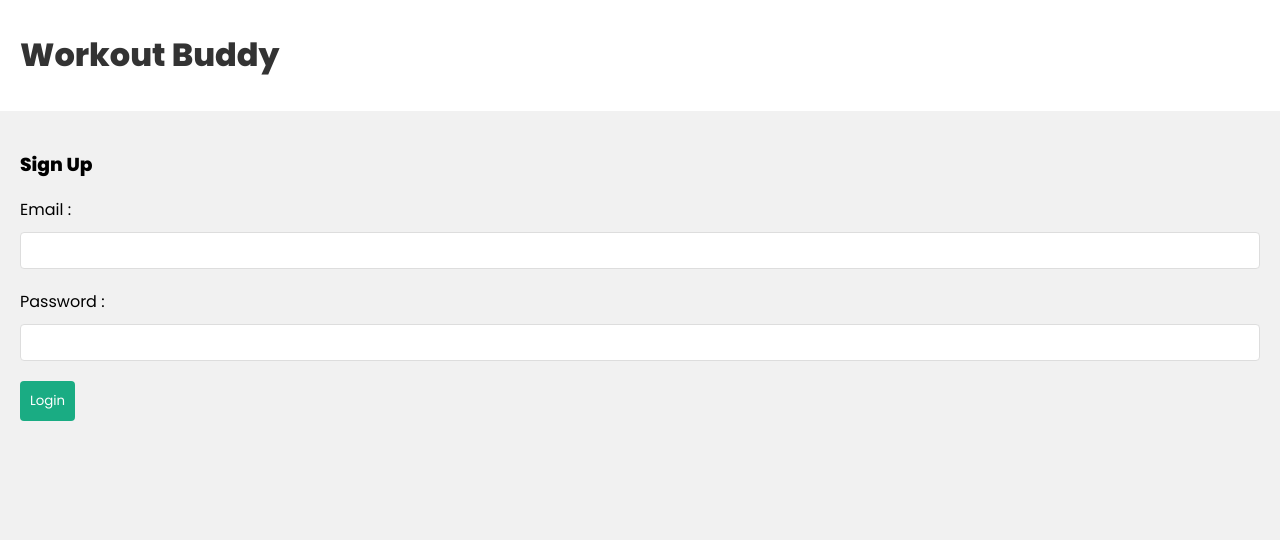
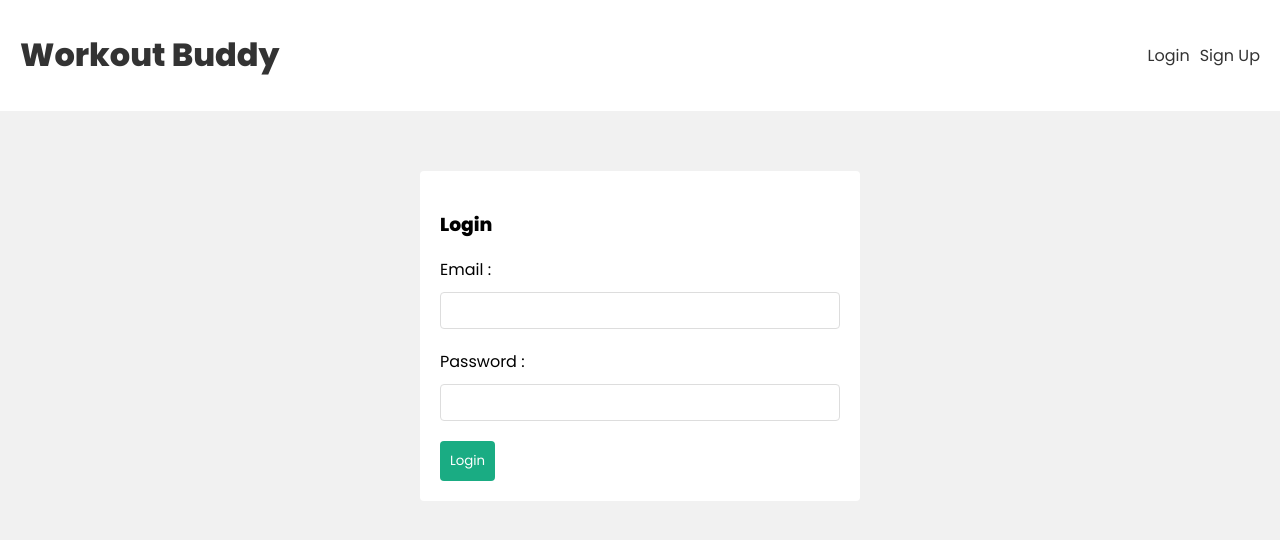
Before and after one commit to rustiandacodes/fullstack-mern-basic, a React (Create React App) app in the folder clients/: page /login in a window 1280 px wide. Shown: the top 540 px of the page. Built offline with nearby package versions, Linux system fonts and the light colour scheme.

Commit message:
added useSignup

```diff
--- a/clients/src/components/Navbar.jsx
+++ b/clients/src/components/Navbar.jsx
@@ -8,10 +8,12 @@
         <Link to={'/'}>
           <h1>Workout Buddy</h1>
         </Link>
-        <div>
-          <Link to={'/login'}></Link>
-          <Link to={'/signup'}></Link>
-        </div>
+        <nav>
+          <div className="">
+            <Link to={'/login'}>Login</Link>
+            <Link to={'/signup'}>Sign Up</Link>
+          </div>
+        </nav>
       </div>
     </header>
   );
--- /dev/null
+++ b/clients/src/hooks/useSignup.js
@@ -0,0 +1,34 @@
+import { useState } from 'react';
+import { useAuthContext } from './useAuthContext';
+
+export const useSignup = () => {
+  const [error, setError] = useState(null);
+  const [isLoading, setIsLoading] = useState(null);
+  const { dispatch } = useAuthContext();
+
+  const signup = async (email, password) => {
+    setIsLoading(true);
+    setError(null);
+
+    const response = await fetch('/api/user/signup', {
+      method: 'POST',
+      headers: { 'Content-Type': 'application/json' },
+      body: JSON.stringify({ email, password }),
+    });
+    const json = await response.json();
+
+    if (!response.ok) {
+      setIsLoading(false);
+      setError(json.error);
+    }
+    if (response.ok) {
+      // save the user to lacal storage
+      localStorage.setItem('user', JSON.stringify(json));
+
+      // update the auth context
+      dispatch({ type: 'LOGIN', payload: json });
+      setIsLoading(false);
+    }
+  };
+  return { signup, isLoading, error };
+};
--- a/clients/src/pages/Login.jsx
+++ b/clients/src/pages/Login.jsx
@@ -10,8 +10,8 @@
   };
 
   return (
-    <form className="Login" onSubmit={handleSubmit}>
-      <h3>Sign Up</h3>
+    <form className="login" onSubmit={handleSubmit}>
+      <h3>Login</h3>
       <label>Email :</label>
       <input
         type="email"
--- a/clients/src/pages/Signup.jsx
+++ b/clients/src/pages/Signup.jsx
@@ -1,12 +1,14 @@
 import React, { useState } from 'react';
+import { useSignup } from '../hooks/useSignup';
 
 const Signup = () => {
   const [email, setEmail] = useState('');
   const [password, setPassword] = useState('');
+  const { signup, error, isLoading } = useSignup();
 
   const handleSubmit = async (e) => {
     e.preventDefault();
-    console.log(email, password);
+    await signup(email, password);
   };
 
   return (
@@ -28,7 +30,8 @@
           setPassword(e.target.value);
         }}
       />
-      <button>Sign Up</button>
+      <button disabled={isLoading}>Sign Up</button>
+      {error && <div className="error">{error}</div>}
     </form>
   );
 };
```
